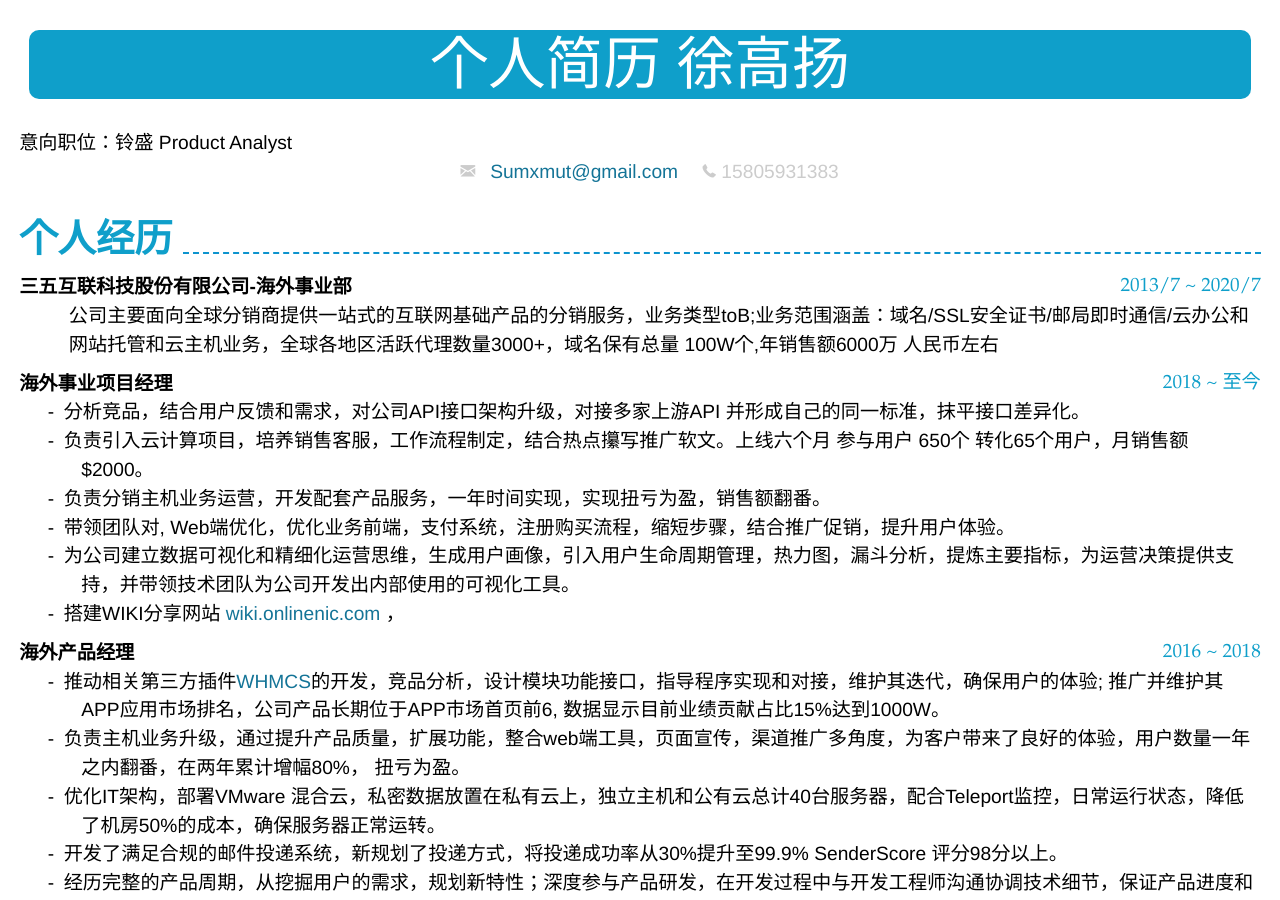
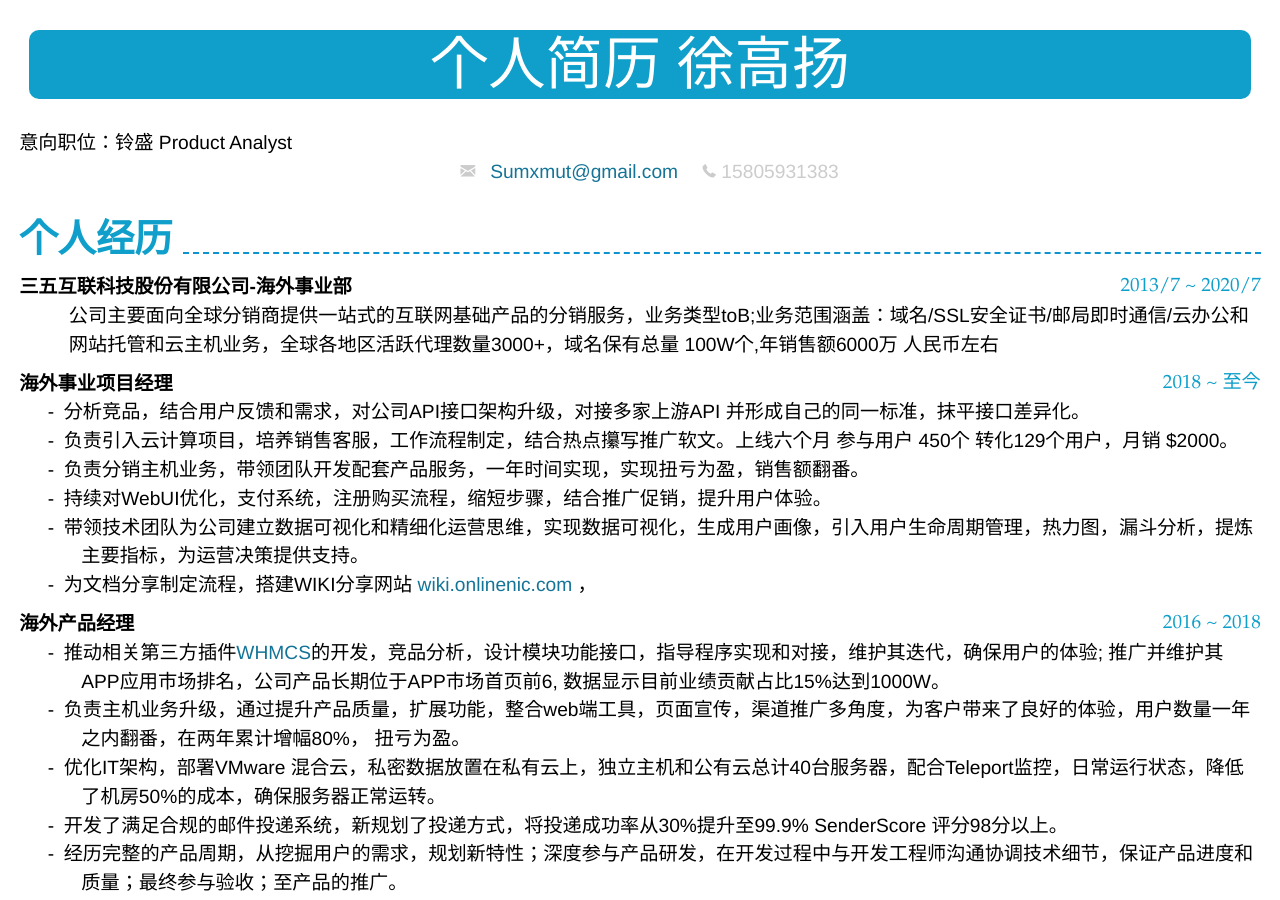
Before and after one commit to topgg/topgg.github.io, a Jekyll site: the page built from index.md, in a window 1280 px wide and 900 px high. Built offline with Jekyll 4.4.1, drawn with Linux system fonts in a browser that asks for light colours; nearby versions of some CDN libraries.

Commit message:
Update index.md

```diff
--- a/index.md
+++ b/index.md
@@ -31,11 +31,11 @@ Supported arguments:
 ### **海外事业项目经理** `2018 ~ 至今`
 
 - 分析竞品，结合用户反馈和需求，对公司API接口架构升级，对接多家上游API 并形成自己的同一标准，抹平接口差异化。
-- 负责引入云计算项目，培养销售客服，工作流程制定，结合热点攥写推广软文。上线六个月 参与用户 650个 转化65个用户，月销售额 $2000。
-- 负责分销主机业务运营，开发配套产品服务，一年时间实现，实现扭亏为盈，销售额翻番。
-- 带领团队对, Web端优化，优化业务前端，支付系统，注册购买流程，缩短步骤，结合推广促销，提升用户体验。
-- 为公司建立数据可视化和精细化运营思维，生成用户画像，引入用户生命周期管理，热力图，漏斗分析，提炼主要指标，为运营决策提供支持，并带领技术团队为公司开发出内部使用的可视化工具。
-- 搭建WIKI分享网站 [wiki.onlinenic.com](wiki.onlinenic.com) ，
+- 负责引入云计算项目，培养销售客服，工作流程制定，结合热点攥写推广软文。上线六个月 参与用户 450个 转化129个用户，月销 $2000。
+- 负责分销主机业务，带领团队开发配套产品服务，一年时间实现，实现扭亏为盈，销售额翻番。
+- 持续对WebUI优化，支付系统，注册购买流程，缩短步骤，结合推广促销，提升用户体验。
+- 带领技术团队为公司建立数据可视化和精细化运营思维，实现数据可视化，生成用户画像，引入用户生命周期管理，热力图，漏斗分析，提炼主要指标，为运营决策提供支持。
+- 为文档分享制定流程，搭建WIKI分享网站 [wiki.onlinenic.com](wiki.onlinenic.com) ，
 
 ### **海外产品经理** `2016 ~ 2018`
 
```
